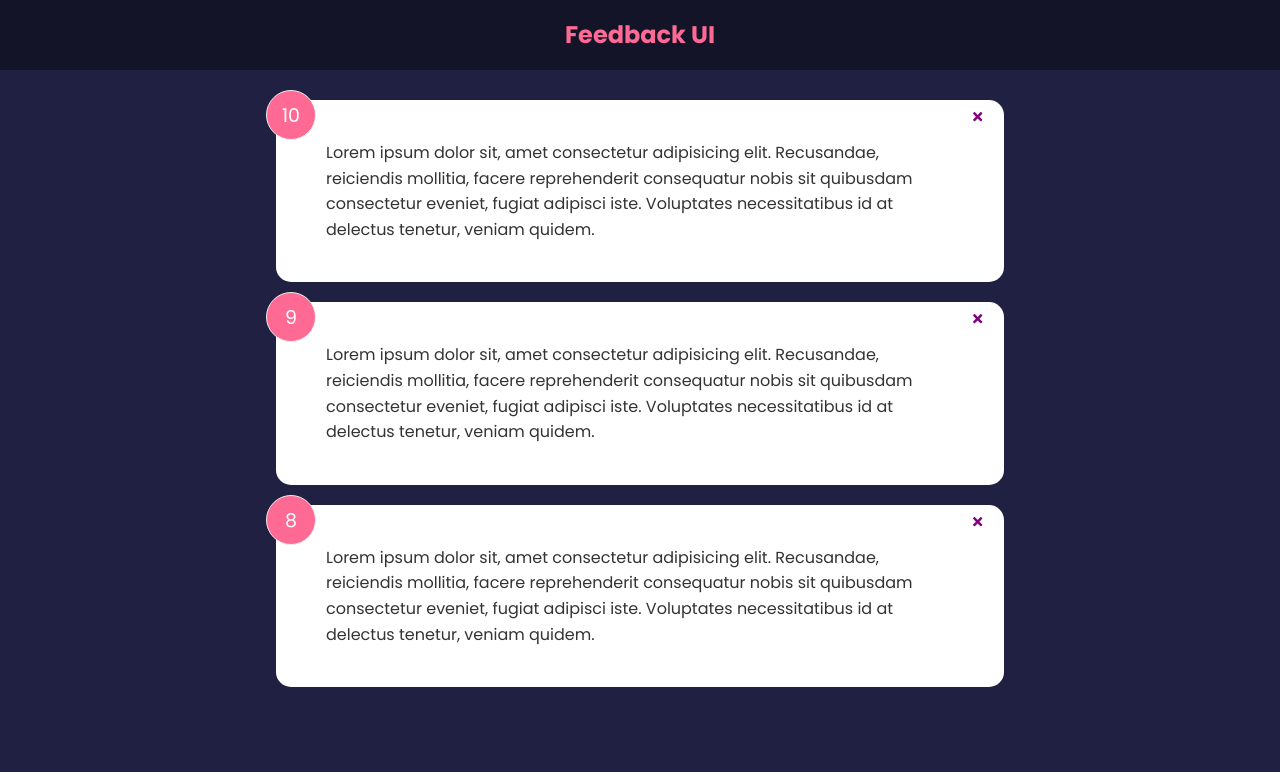
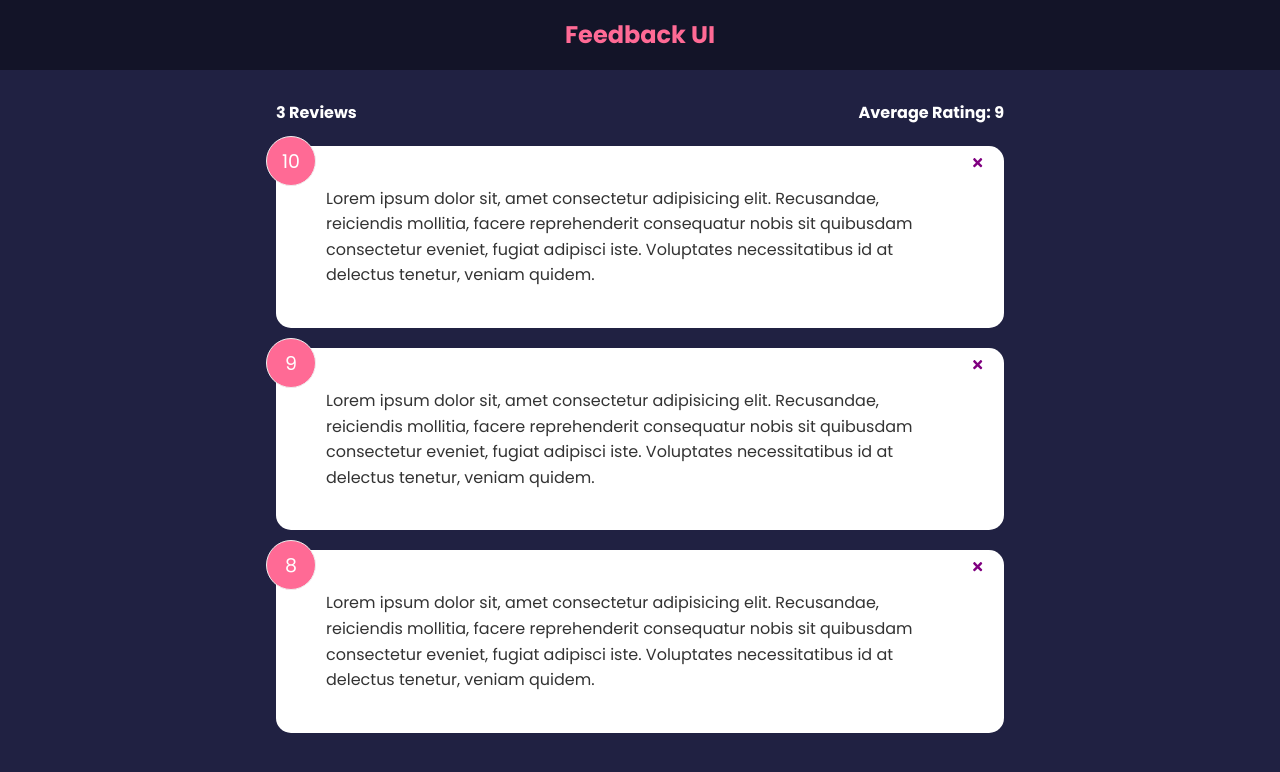
Before and after one commit to timshinsergey/react-feedback-app, a React (Create React App) app: page / in a window 1280 px wide. Shown: the top 772 px of the page. Built offline with nearby package versions, Linux system fonts and the light colour scheme.

Commit message:
add FeedbackStats component

```diff
--- a/src/App.js
+++ b/src/App.js
@@ -2,6 +2,7 @@
 import { useState } from 'react'
 import Header from './components/Header'
 import FeedbackList from './components/FeedbackList'
+import FeedbackStats from './components/FeedbackStats'
 import FeedbackData from './data/FeedbackData'
 
 function App() {
@@ -15,6 +16,7 @@
 		<>
 			<Header />
 			<div className="container">
+				<FeedbackStats feedback={feedback} />
 				<FeedbackList feedback={feedback} handleDelete={deleteFeedback} />
 			</div>
 		</>
--- /dev/null
+++ b/src/components/FeedbackStats.jsx
@@ -0,0 +1,23 @@
+import PropTypes from 'prop-types'
+
+function FeedbackStats({ feedback }) {
+  let average =
+    feedback.reduce((acc, cur) => {
+      return acc + cur.rating
+    }, 0) / feedback.length
+
+  average = average.toFixed(1).replace(/[.,]0$/, '')
+
+  return (
+    <div className='feedback-stats'>
+      <h4>{feedback.length} Reviews</h4>
+      <h4>Average Rating: {isNaN(average) ? 0 : average}</h4>
+    </div>
+  )
+}
+
+FeedbackStats.propTypes = {
+  feedback: PropTypes.array.isRequired,
+}
+
+export default FeedbackStats
```
